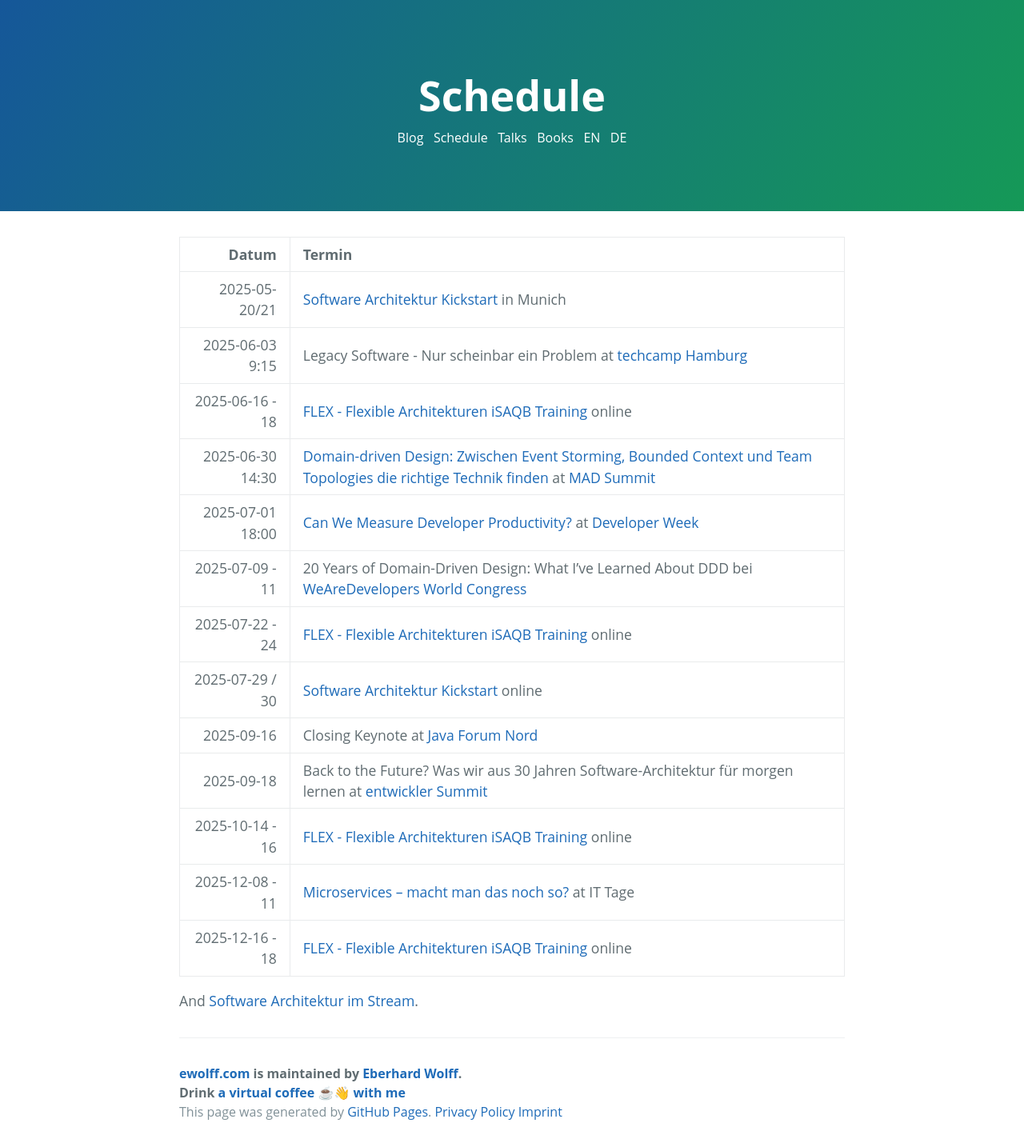
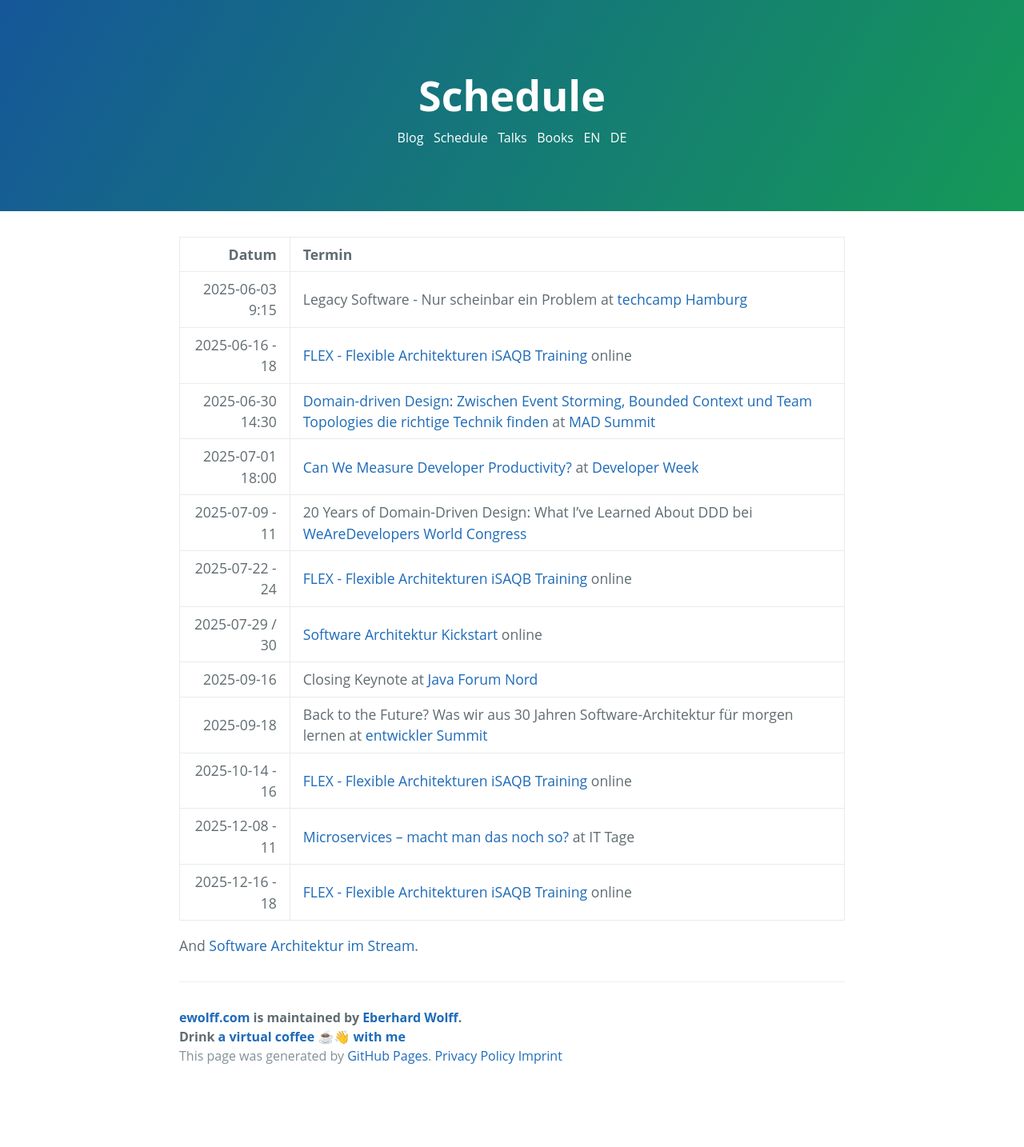
Before and after one commit to ewolff/ewolff.com, a Jekyll site: the page built from schedule.md, in a window 1280 px wide. Shown: the whole page at 80% size. Built offline with Jekyll 4.4.1, drawn with Linux system fonts in a browser that asks for light colours; our own code applies the rules of GitHub Pages for plain Markdown files; after the commit the page ends 1364 px from its top, so only the background shows below that.

Commit message:
Geleisteter Kickstart entfernt

```diff
--- a/schedule.md
+++ b/schedule.md
@@ -4,7 +4,6 @@ title: Schedule
 
 |            Datum | Termin                                                                                                                                                              |
 |-----------------:|:--------------------------------------------------------------------------------------------------------------------------------------------------------------------|
-| 2025-05-20/21 | [Software Architektur Kickstart](https://www.socreatory.com/de/trainings/arch-kickstart) in Munich |
 | 2025-06-03 9:15 | Legacy Software - Nur scheinbar ein Problem at [techcamp Hamburg](https://techcamp.hamburg/programm-2025/) |
 |  2025-06-16 - 18 | [FLEX - Flexible Architekturen iSAQB Training](https://www.socreatory.com/de/trainings/flex) online |
 | 2025-06-30 14:30 | [Domain-driven Design: Zwischen Event Storming, Bounded Context und Team Topologies die richtige Technik finden](https://mad-summit.de/domain-driven-design/domain-driven-design-die-richtige-technik-finden/) at [MAD Summit](https://mad-summit.de/) |
```
Also changed, not shown: termine.md (+0 -1 lines).
